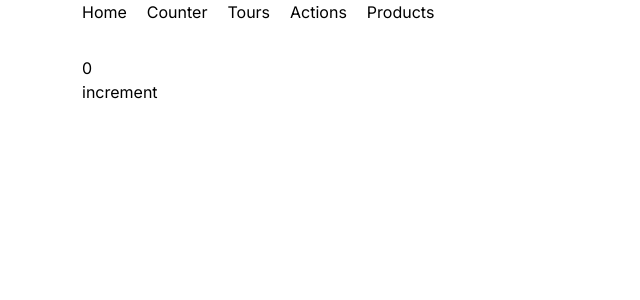
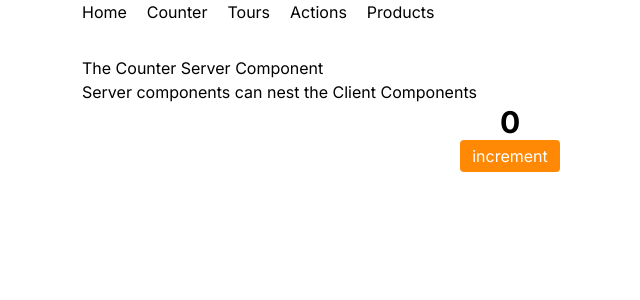
Before and after one commit to emmeiwhite/23-nextjs-15-complete-project, a Next.js app: page /counter in a window 1280 px wide. Shown: the top 300 px of the page, without its empty margins (130-770 px from the left). Built offline with nearby package versions, Linux system fonts and the light colour scheme.

Commit message:
server components can nest client components

```diff
--- a/src/app/counter/page.tsx
+++ b/src/app/counter/page.tsx
@@ -1,10 +1,12 @@
-import { useState } from 'react'
+import Counter from '@/components/Counter'
+
 const CounterPage = () => {
-  const [counter, setCounter] = useState(0)
   return (
     <div>
-      <h2>{counter}</h2>
-      <button onClick={() => setCounter(prev => prev + 1)}>increment</button>
+      <h1>The Counter Server Component</h1>
+      <p>Server components can nest the Client Components</p>
+
+      <Counter />
     </div>
   )
 }
--- /dev/null
+++ b/src/components/Counter.tsx
@@ -0,0 +1,17 @@
+'use client'
+
+import { useState } from 'react'
+const Counter = () => {
+  const [counter, setCounter] = useState(0)
+  return (
+    <div className="text-center">
+      <h2 className="text-3xl font-bold text-center">{counter}</h2>
+      <button
+        onClick={() => setCounter(prev => prev + 1)}
+        className="rounded px-3 py-1 bg-orange-400 hover:bg-orange-500 text-white">
+        increment
+      </button>
+    </div>
+  )
+}
+export default Counter
```
